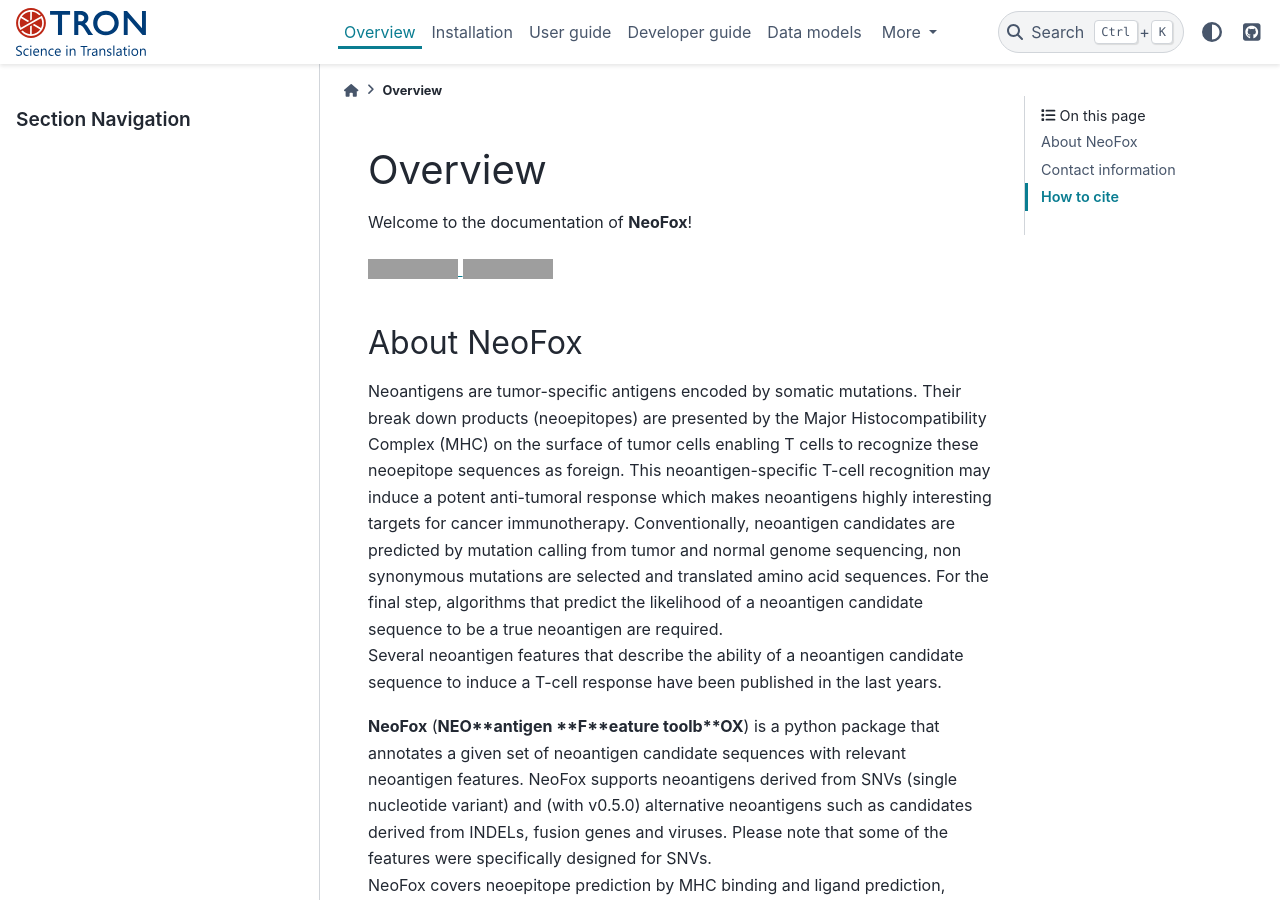
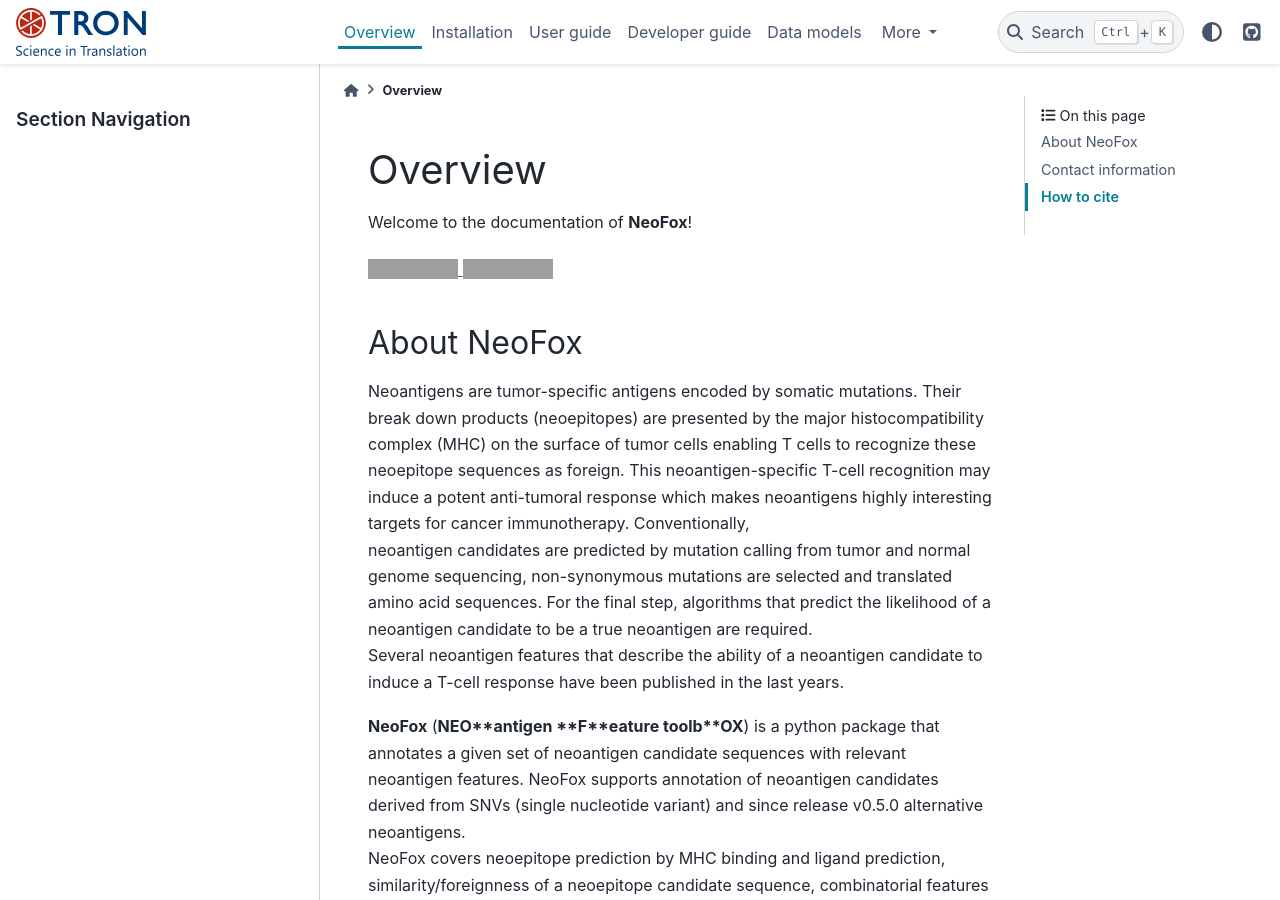
Before and after one commit to TRON-Bioinformatics/neofox, a Sphinx documentation site: the page built from docs/source/01_overview.md, in a window 1280 px wide and 900 px high. Built offline with Sphinx 7.4.7 and the PyData theme 0.15.4, drawn with Linux system fonts in a browser that asks for light colours; grey boxes are pictures that could not be loaded.

Commit message:
short review of doc

```diff
--- a/docs/source/01_overview.md
+++ b/docs/source/01_overview.md
@@ -7,11 +7,17 @@ Welcome to the documentation of **NeoFox**!
 
 ## About NeoFox
 
-Neoantigens are tumor-specific antigens encoded by somatic mutations. Their break down products (neoepitopes) are presented by the Major Histocompatibility Complex (MHC) on the surface of tumor cells enabling T cells to recognize these neoepitope sequences as foreign. This neoantigen-specific T-cell recognition may induce a potent anti-tumoral response which makes neoantigens highly interesting targets for cancer immunotherapy. Conventionally,  neoantigen candidates are predicted by mutation calling from tumor and normal genome sequencing, non synonymous mutations are
-selected and translated amino acid sequences. For the final step, algorithms that predict the likelihood of a neoantigen candidate sequence to be a true neoantigen are required.
-Several neoantigen features that describe the ability of a neoantigen candidate sequence to induce a T-cell response have been published in the last years.
+Neoantigens are tumor-specific antigens encoded by somatic mutations. Their break down products (neoepitopes)
+are presented by the major histocompatibility complex (MHC) on the surface of tumor cells enabling T cells to
+recognize these neoepitope sequences as foreign. This neoantigen-specific T-cell recognition may induce a potent anti-tumoral
+response which makes neoantigens highly interesting targets for cancer immunotherapy. Conventionally,
+neoantigen candidates are predicted by mutation calling from tumor and normal genome sequencing, non-synonymous mutations are
+selected and translated amino acid sequences. For the final step, algorithms that predict the likelihood of a neoantigen
+candidate to be a true neoantigen are required.
+Several neoantigen features that describe the ability of a neoantigen candidate to induce a T-cell response have been published
+in the last years.
 
-**NeoFox** (**NEO**antigen **F**eature toolb**OX**) is a python package that annotates a given set of neoantigen candidate sequences with relevant neoantigen features. NeoFox supports neoantigens derived from SNVs (single nucleotide variant) and (with v0.5.0) alternative neoantigens such as candidates derived from INDELs, fusion genes and viruses. Please note that some of the features were specifically designed for SNVs.
+**NeoFox** (**NEO**antigen **F**eature toolb**OX**) is a python package that annotates a given set of neoantigen candidate sequences with relevant neoantigen features. NeoFox supports annotation of neoantigen candidates derived from SNVs (single nucleotide variant) and since release v0.5.0 alternative neoantigens.
 NeoFox covers neoepitope prediction by MHC binding and ligand prediction, similarity/foreignness of a neoepitope candidate sequence, combinatorial features and machine learning approaches. A list of implemented features and their references are given in Table 1.
 
 **Table 1**
```
Also changed, not shown: docs/source/02_installation.md (+4 -4 lines), docs/source/03_01_input_data.md (+5 -3 lines), docs/source/03_03_usage.md (+1 -1 lines).
